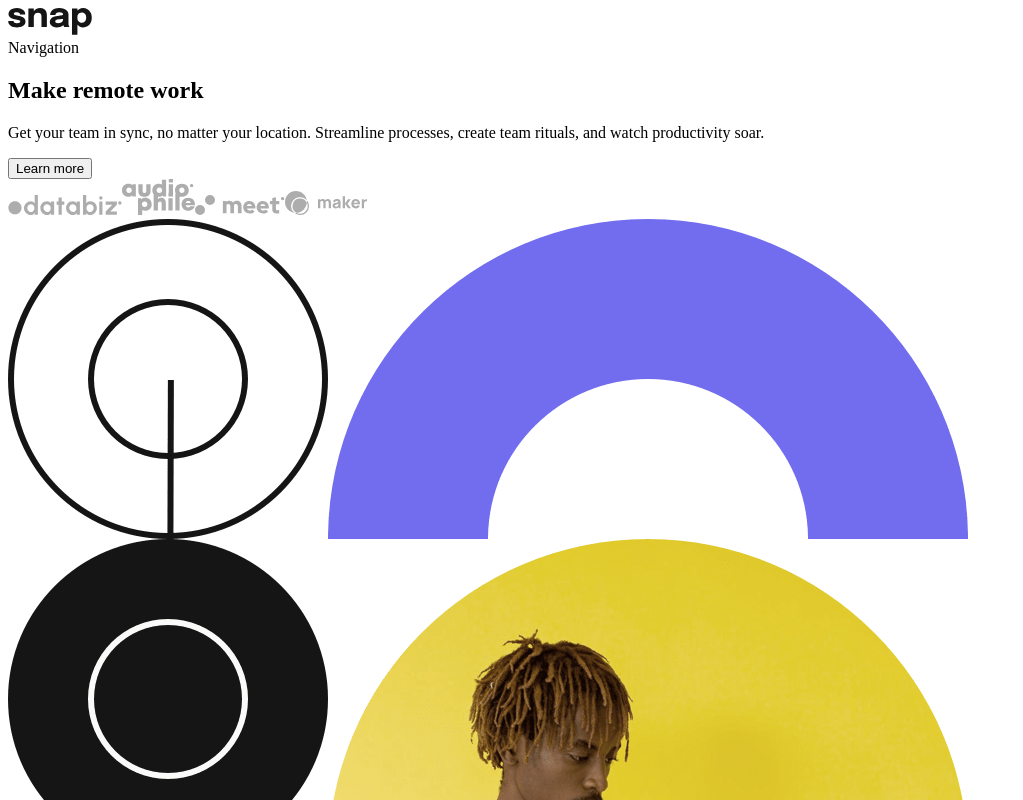
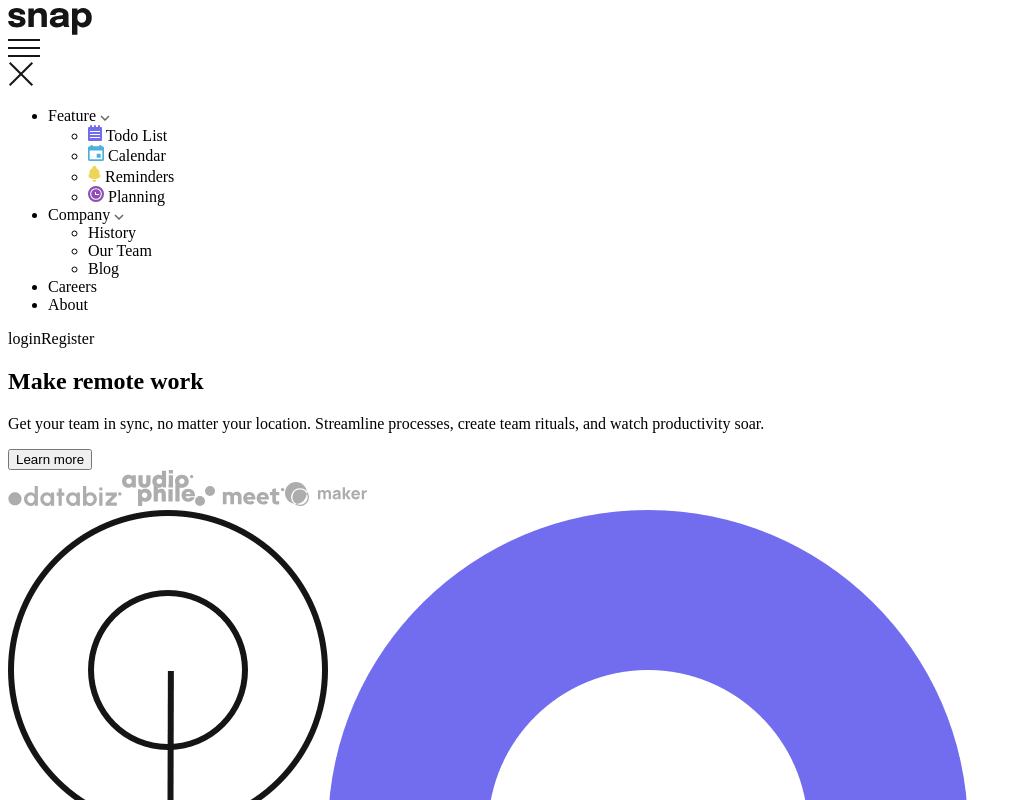
Before and after one commit to Himanshu-196018/intro-section-with-dropdown-navigation, a React (Vite) app: page / in a window 1280 px wide. Shown: the top 800 px of the page, without its empty margins (0-1023 px from the left). Built offline with nearby package versions, Linux system fonts and the light colour scheme.

Commit message:
structure completd

```diff
--- a/src/components/Navigation.jsx
+++ b/src/components/Navigation.jsx
@@ -1,5 +1,56 @@
 const Navigation = () => {
-  return <div>Navigation</div>;
+  return (
+    <nav>
+      <div>
+        <img src="/images/icon-menu.svg" alt="menu icon" />
+      </div>
+      <div>
+        <img src="/images/icon-close-menu.svg" alt="close menu icon" />
+      </div>
+      <ul>
+        <li>
+          Feature{" "}
+          <img
+            src="/images/icon-arrow-down.svg"
+            alt="icon representing sub navigation"
+          />
+          <ul>
+            <li>
+              <img src="/images/icon-todo.svg" alt="todo list icon" /> Todo List
+            </li>
+            <li>
+              <img src="/images/icon-calendar.svg" alt="calendar icon" />{" "}
+              Calendar
+            </li>
+            <li>
+              <img src="/images/icon-reminders.svg" alt="reminders icon" />{" "}
+              Reminders
+            </li>
+            <li>
+              <img src="/images/icon-planning.svg" alt="planning icon" />{" "}
+              Planning
+            </li>
+          </ul>
+        </li>
+        <li>
+          Company{" "}
+          <img
+            src="/images/icon-arrow-down.svg"
+            alt="icon representing sub navigation"
+          />
+          <ul>
+            <li>History</li>
+            <li>Our Team</li>
+            <li>Blog</li>
+          </ul>
+        </li>
+        <li>Careers</li>
+        <li>About</li>
+      </ul>
+      <span>login</span>
+      <span>Register</span>
+    </nav>
+  );
 };
 
 export default Navigation;
```
